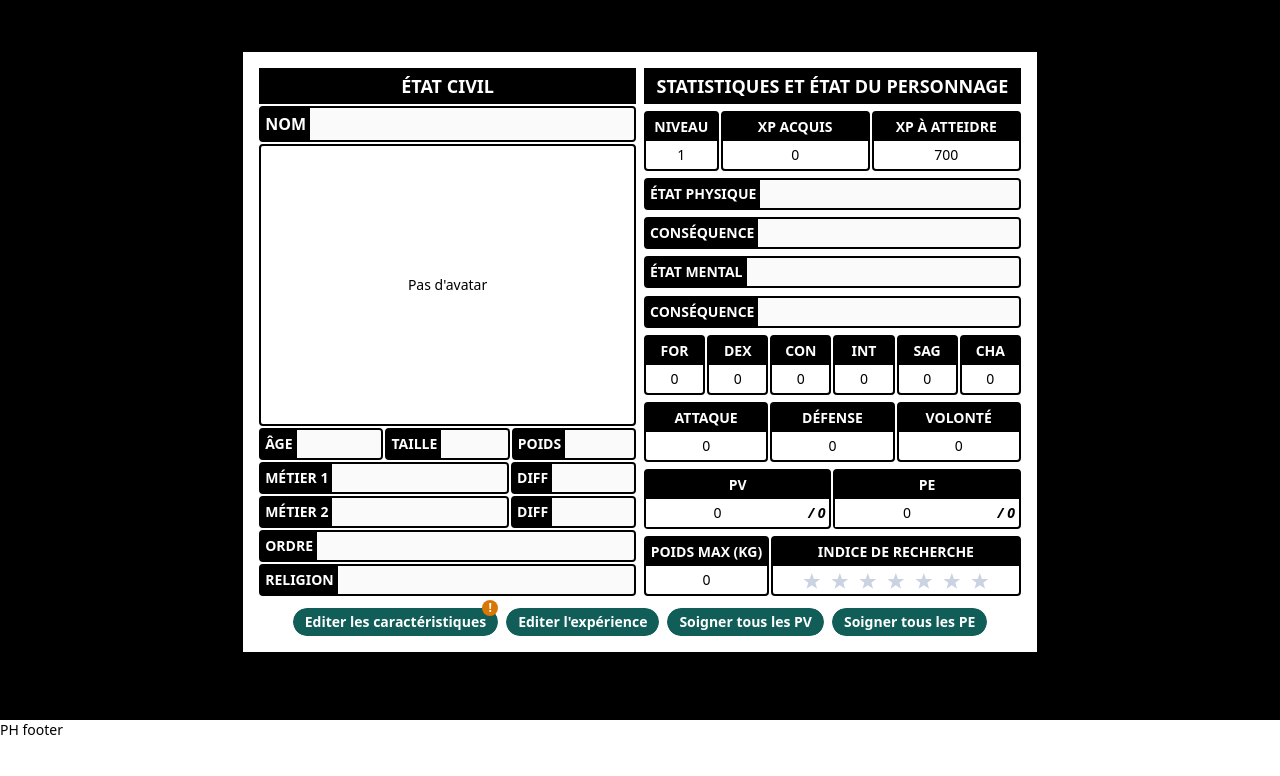
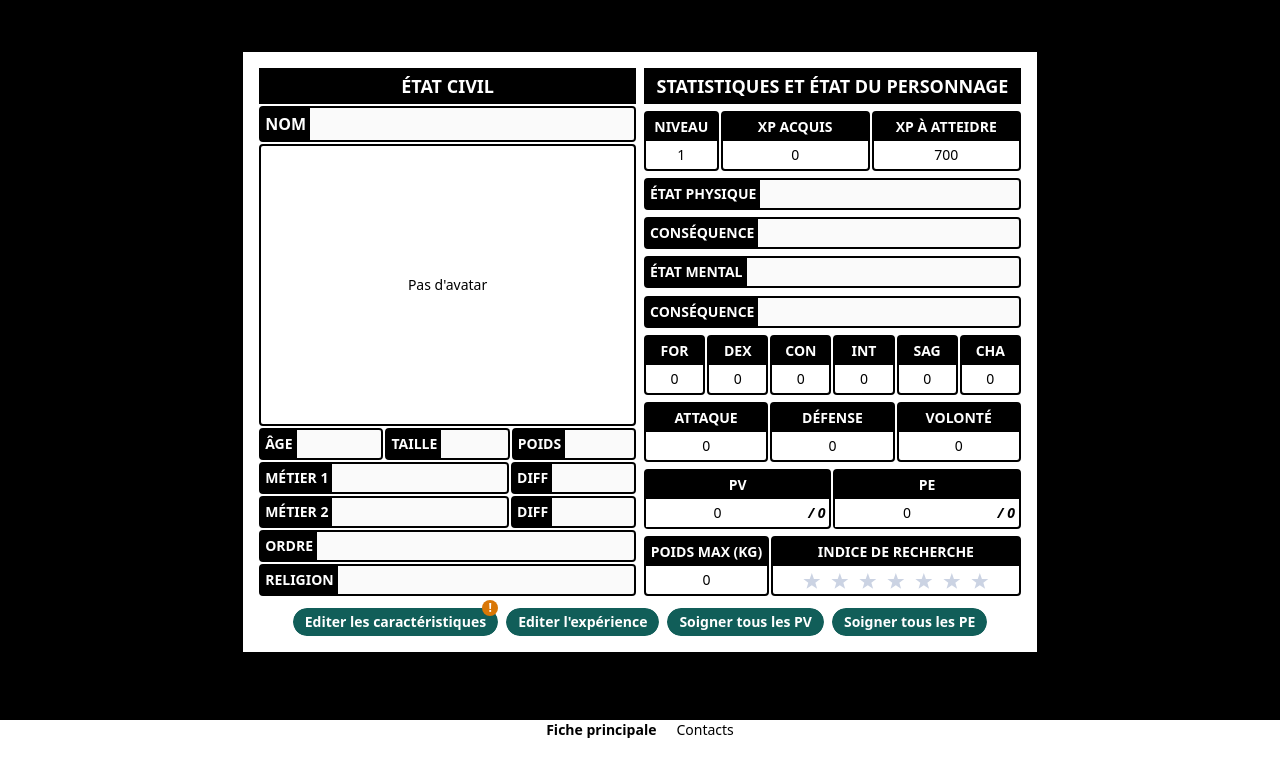
Before and after one commit to LucasPitzalis/2d6-FPI, a React (Vite) app: page / in a window 1280 px wide. Shown: the top 776 px of the page. Built offline with nearby package versions, Linux system fonts and the light colour scheme.

Commit message:
added dynamic routes and navlinks

```diff
--- a/src/components/App.jsx
+++ b/src/components/App.jsx
@@ -1,6 +1,8 @@
 import { useSelector } from "react-redux";
+import { Navigate } from "react-router-dom";
 import { Route, Routes } from "react-router-dom";
-import Character from "./character/Character";
+import routes from "../utils/routes";
+import Footer from "./Footer";
 import Modal from "./Modal";
 
 function App() {
@@ -11,12 +13,13 @@ function App() {
       <div className="flex flex-1 items-center">
         <main className="lg:w-a4 bg-white p-4">
           <Routes>
-            <Route path="/*" element={<Character />} />
+            {routes.map((route) => <Route key={route.name} path={route.path} element={route.element()} />)}
+            <Route path="/*" element={<Navigate to="/" />} />
           </Routes>
           { modal && <Modal /> }
         </main>
       </div>
-      <footer className="h-20 w-full bg-white mt-4">PH footer</footer>
+      <Footer />
     </div>
   )
 }
--- /dev/null
+++ b/src/components/Footer.jsx
@@ -0,0 +1,20 @@
+import { NavLink } from "react-router-dom";
+import routes from "../utils/routes";
+
+export default function Footer() {
+    return (
+        <footer className="h-20 w-full bg-white mt-4">
+            <nav className="flex justify-center space-x-5">
+                {routes.map((route) =>
+                    <NavLink
+                        key={route.name}
+                        to={route.path}
+                        className={({ isActive }) => (isActive && 'font-bold')}
+                    >
+                        {route.nameFr}
+                    </NavLink>
+                )}
+            </nav>
+        </footer>
+    );
+}
--- /dev/null
+++ b/src/components/contacts/Contacts.jsx
@@ -0,0 +1,5 @@
+export default function Contacts() {
+    return (
+        <p>test</p>
+    );
+}
--- /dev/null
+++ b/src/utils/routes.js
@@ -0,0 +1,9 @@
+import Character from "../components/character/Character";
+import Contacts from "../components/contacts/Contacts";
+
+const routes = [
+    {name: 'main', nameFr: 'Fiche principale', path: '/', element: Character},
+    {name: 'contacts', nameFr: 'Contacts', path: '/contacts', element: Contacts},
+]
+
+export default routes;
```
